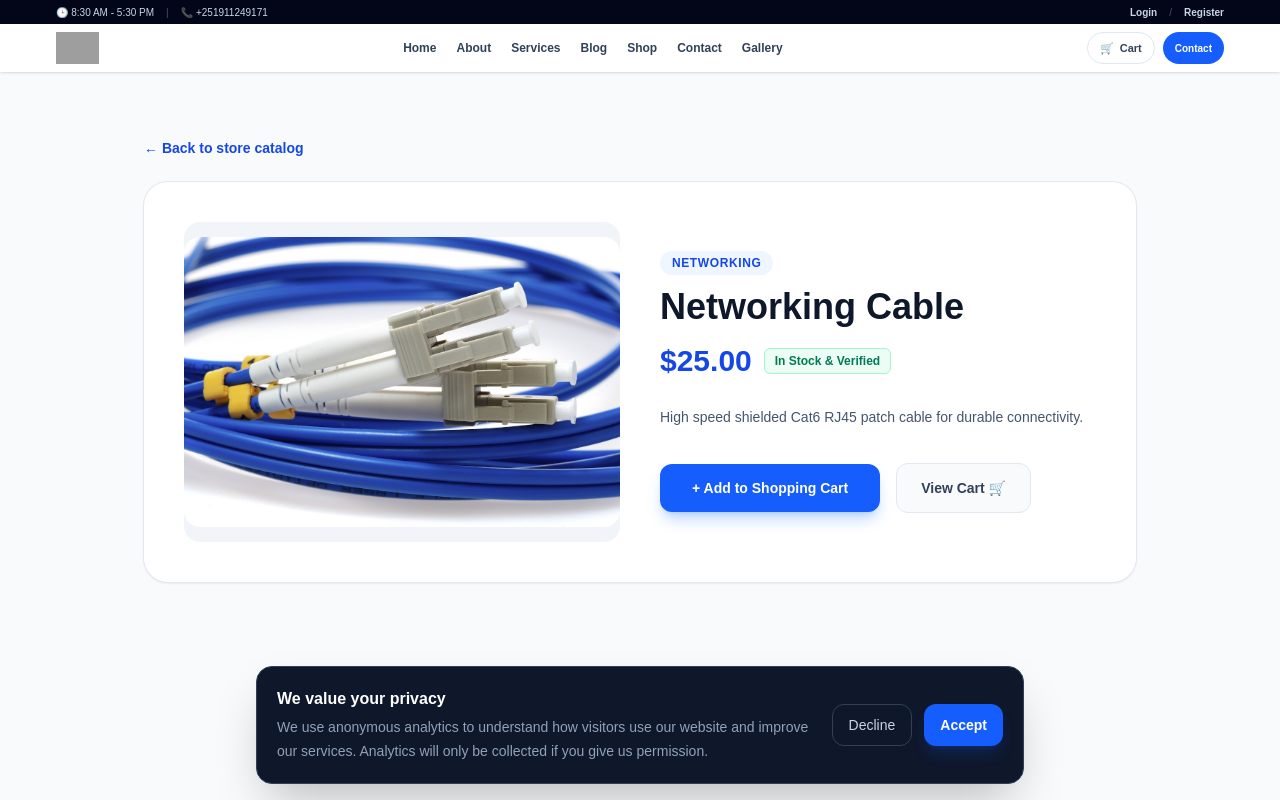
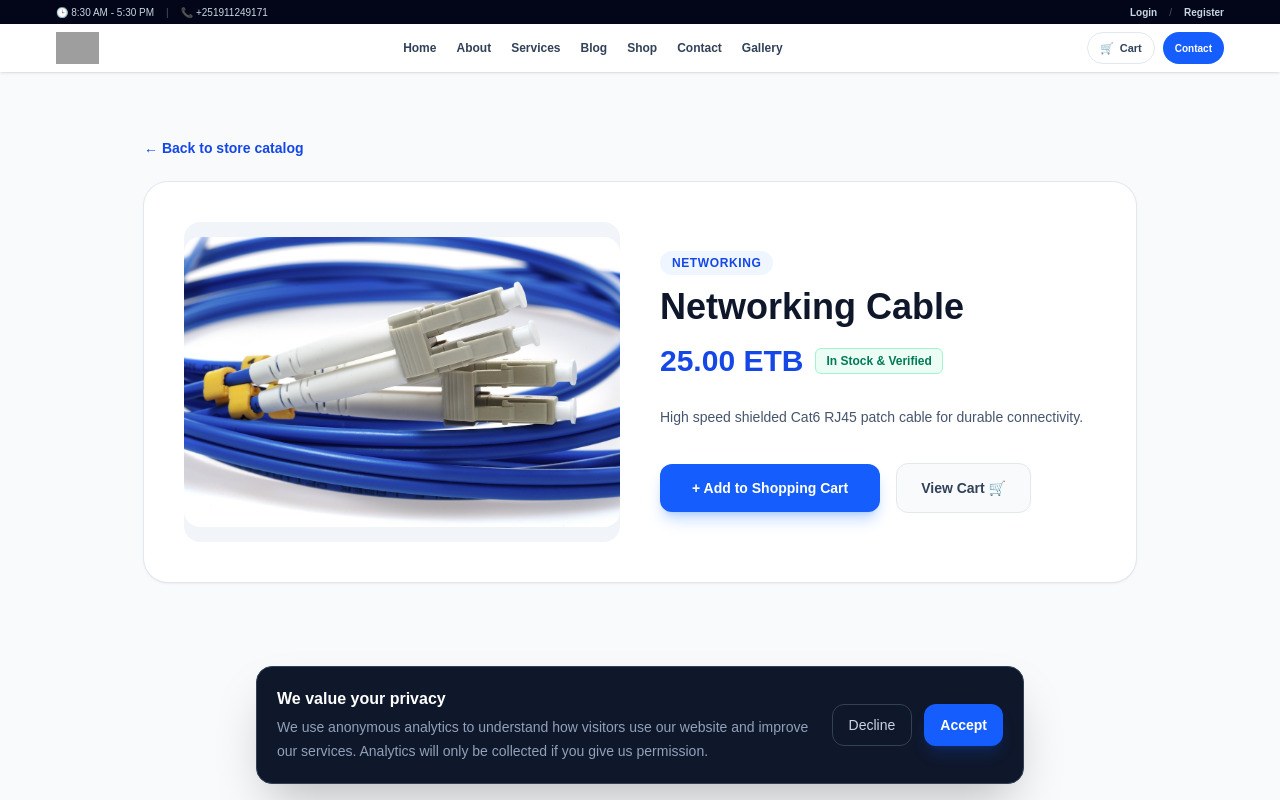
Before and after one commit to Yaya1200/sysnext, a Next.js app: page /shop/1 in a window 1280 px wide. Shown: the top 800 px of the page. Built offline with nearby package versions, Linux system fonts and the light colour scheme; no server answers; the database is empty; grey boxes are pictures that could not be loaded.

Commit message:
editig the price

```diff
--- a/app/shop/[id]/page.tsx
+++ b/app/shop/[id]/page.tsx
@@ -99,7 +99,7 @@ export default function ProductDetailPage() {
 
             <div className="mt-4 flex items-center gap-3">
               <span className="text-3xl font-black text-blue-700">
-                ${Number(product.price).toFixed(2)}
+                {Number(product.price).toFixed(2)} ETB
               </span>
               <span className="rounded-md bg-emerald-50 px-2.5 py-1 text-xs font-bold text-emerald-700 border border-emerald-200">
                 In Stock & Verified
```
